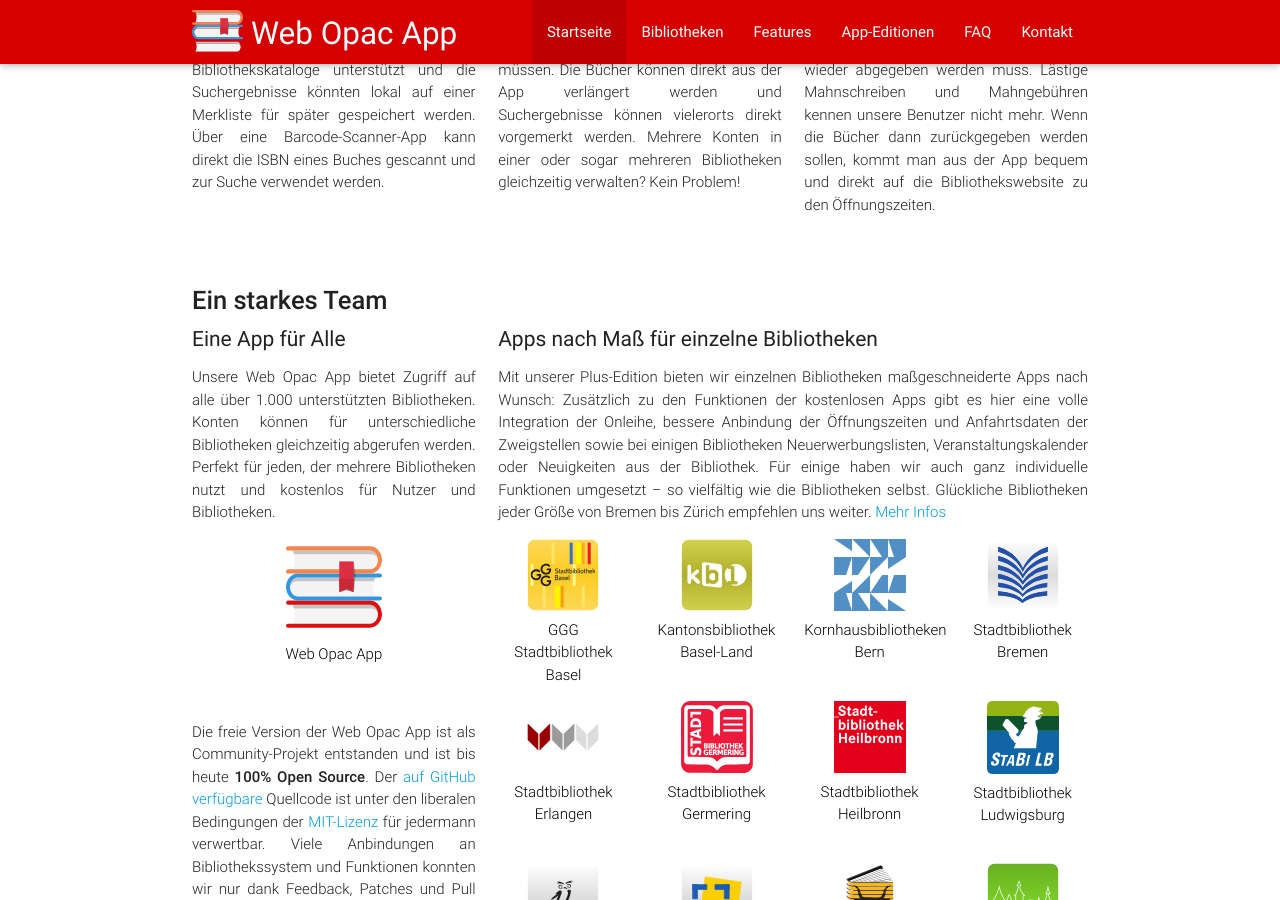
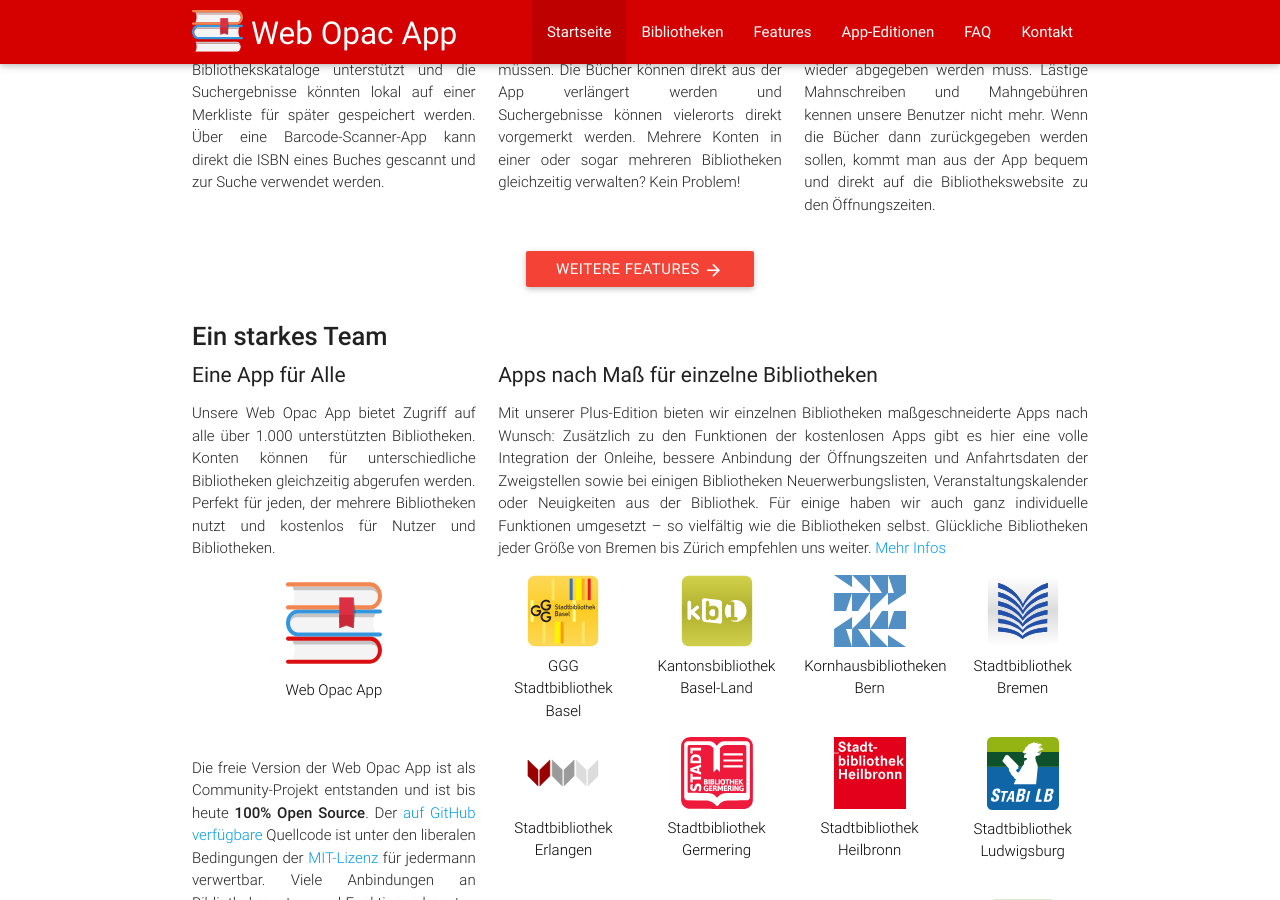
Before and after one commit to opacapp/opac.app, a Jekyll site: the page built from de/index.html, in a window 1280 px wide and 900 px high, scrolled down 986 px. Built offline with Jekyll 4.4.1, drawn with Linux system fonts in a browser that asks for light colours.

Commit message:
Link to features on homepage

```diff
--- a/de/index.html
+++ b/de/index.html
@@ -70,6 +70,9 @@
                 Öffnungszeiten.
             </p>
         </div>
+    </div>
+    <div class="center-align">
+        <a href="features/" class="waves-effect waves-light btn red">Weitere Features <i class="material-icons">&#xE5C8;</i></a>
     </div>
 </div>
 <div class="container section plusshowcase">
```
